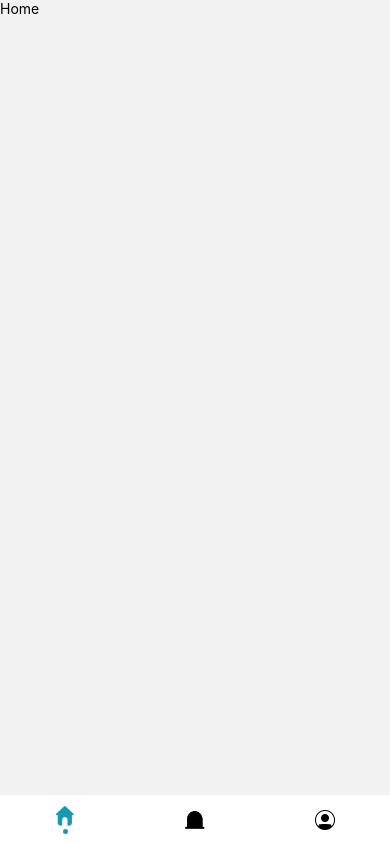
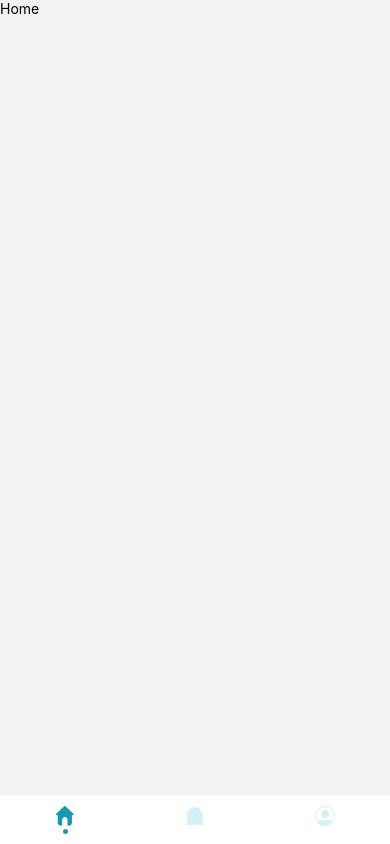
Before and after one commit to TidbitsJS/Pario, a React Native app: screen /Home in a window 390 px wide. Built offline with nearby package versions, Linux system fonts and the light colour scheme.

Commit message:
custom tab bar icon

```diff
--- a/src/navigation/Tabs.js
+++ b/src/navigation/Tabs.js
@@ -4,6 +4,29 @@ import { createBottomTabNavigator } from "@react-navigation/bottom-tabs";
 import { COLORS, icons } from "../constants";
 
 import { Home } from "../screens";
+
+const CustomTabIcon = ({ focused, icon }) => (
+  <View style={{ alignItems: "center" }}>
+    <Image
+      source={icon}
+      resizeMode="contain"
+      style={{
+        width: 20,
+        height: 20,
+        tintColor: focused ? COLORS.primary : COLORS.lightPrimary,
+      }}
+    />
+    <View
+      style={{
+        width: 5,
+        height: 5,
+        borderRadius: 5,
+        backgroundColor: focused ? COLORS.primary : "transparent",
+        marginTop: 3,
+      }}
+    />
+  </View>
+);
 
 const Tab = createBottomTabNavigator();
 
@@ -24,26 +47,27 @@ const Tabs = () => {
         component={Home}
         options={{
           tabBarIcon: ({ focused }) => (
-            <View style={{ alignItems: "center" }}>
-              <Image
-                source={icons.home}
-                resizeMode="contain"
-                style={{
-                  width: 20,
-                  height: 20,
-                  tintColor: focused ? COLORS.primary : COLORS.lightPrimary,
-                }}
-              />
-              <View
-                style={{
-                  width: 5,
-                  height: 5,
-                  borderRadius: 5,
-                  backgroundColor: focused ? COLORS.primary : "transparent",
-                  marginTop: 3,
-                }}
-              />
-            </View>
+            <CustomTabIcon focused={focused} icon={icons.home} />
+            // <View style={{ alignItems: "center" }}>
+            //   <Image
+            //     source={icons.home}
+            //     resizeMode="contain"
+            //     style={{
+            //       width: 20,
+            //       height: 20,
+            //       tintColor: focused ? COLORS.primary : COLORS.lightPrimary,
+            //     }}
+            //   />
+            //   <View
+            //     style={{
+            //       width: 5,
+            //       height: 5,
+            //       borderRadius: 5,
+            //       backgroundColor: focused ? COLORS.primary : "transparent",
+            //       marginTop: 3,
+            //     }}
+            //   />
+            // </View>
           ),
         }}
       />
@@ -53,15 +77,7 @@ const Tabs = () => {
         component={Home}
         options={{
           tabBarIcon: ({ focused }) => (
-            <Image
-              source={icons.notification}
-              resizeMode="contain"
-              style={{
-                width: 20,
-                height: 20,
-                tintColor: focused ? COLORS.primary : "#000",
-              }}
-            />
+            <CustomTabIcon focused={focused} icon={icons.notification} />
           ),
         }}
       />
@@ -71,15 +87,7 @@ const Tabs = () => {
         component={Home}
         options={{
           tabBarIcon: ({ focused }) => (
-            <Image
-              source={icons.user}
-              resizeMode="contain"
-              style={{
-                width: 20,
-                height: 20,
-                tintColor: focused ? COLORS.primary : "#000",
-              }}
-            />
+            <CustomTabIcon focused={focused} icon={icons.user} />
           ),
         }}
       />
```
